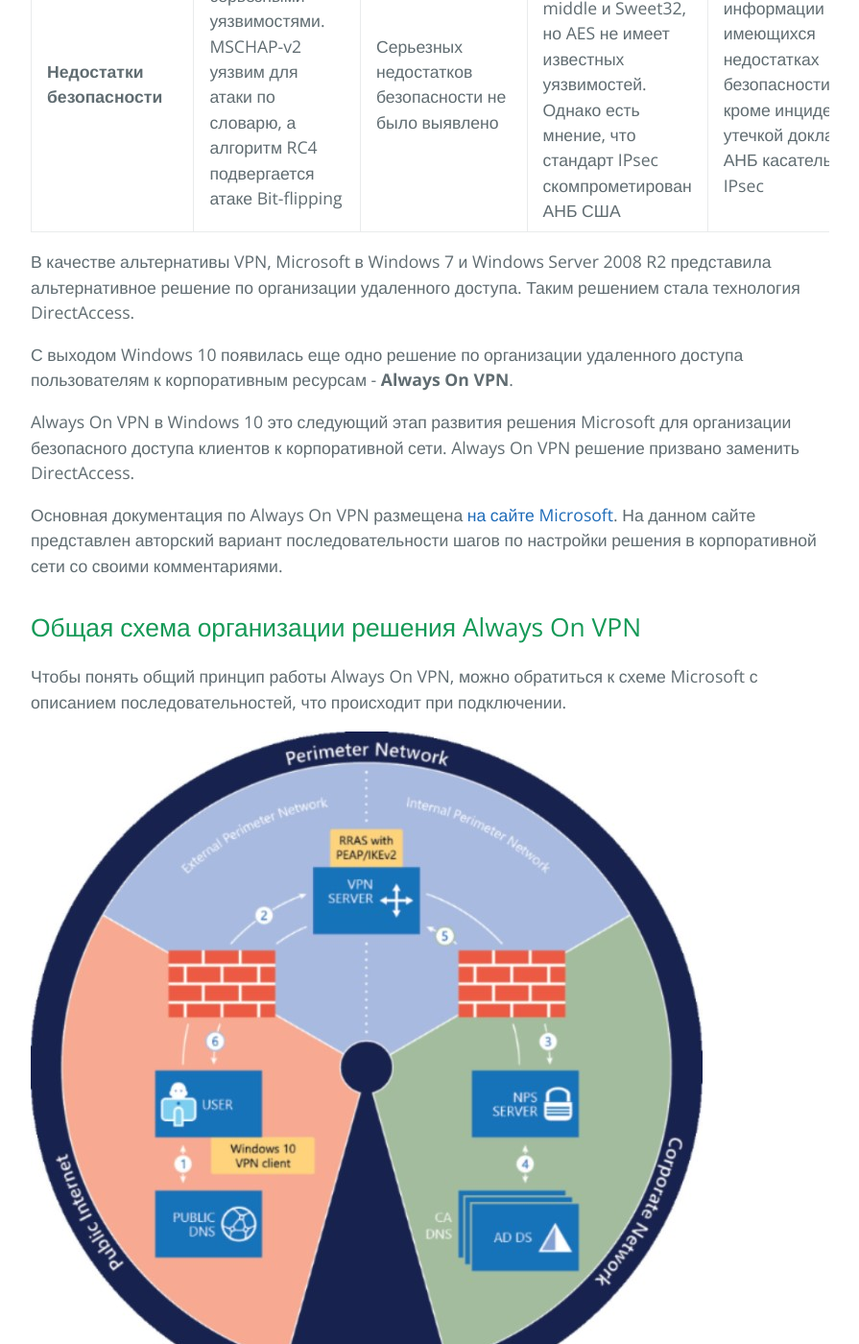
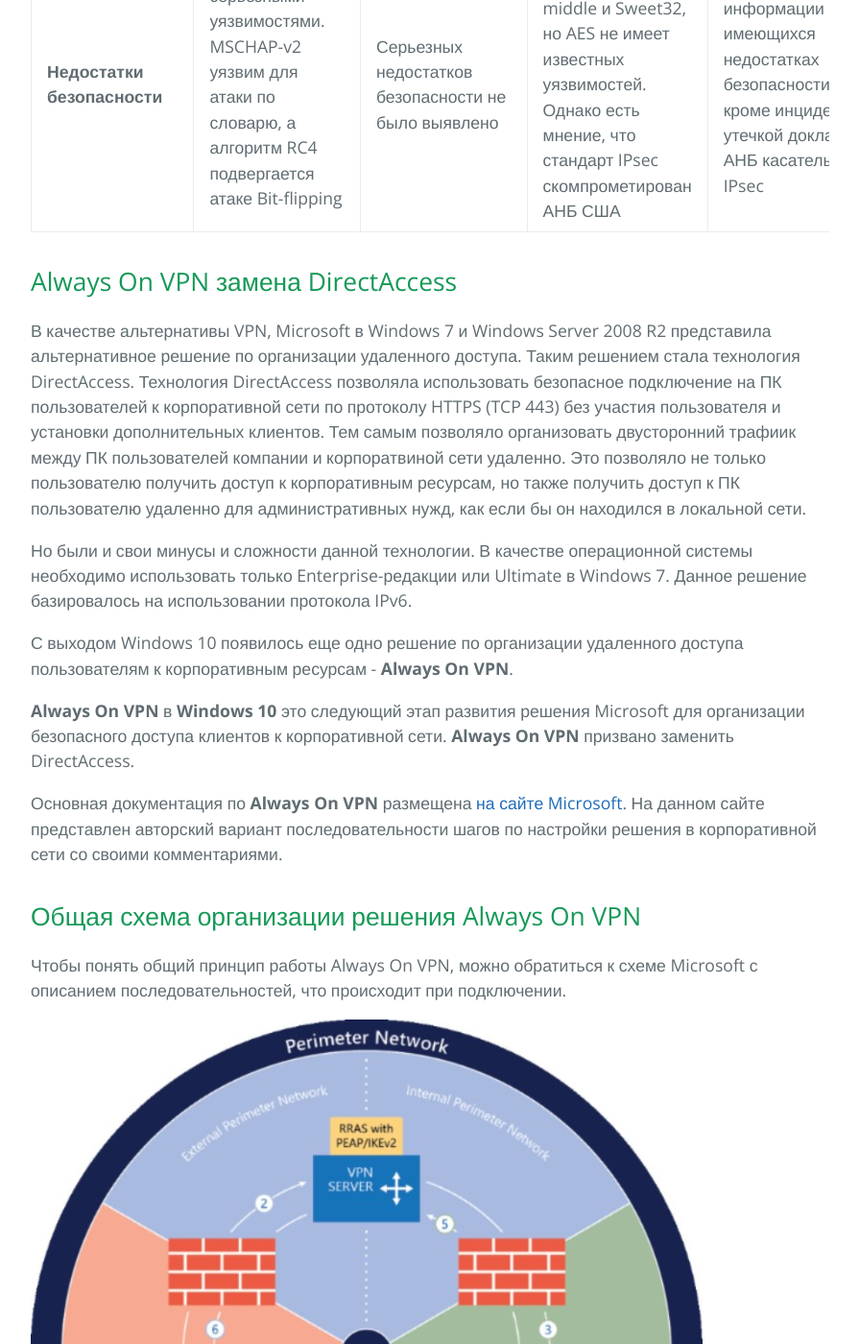
Before and after one commit to dasternd/ms-ware.github.io, a Jekyll site: the page built from windows/server/alwaysonvpn/about.md, in a window 1280 px wide and 1400 px high, scrolled down 2058 px. Shown: the whole window at 96% size, without its empty margins (192-1087 px from the left). Built offline with Jekyll 4.4.1, drawn with Linux system fonts in a browser that asks for light colours; our own code applies the rules of GitHub Pages for plain Markdown files.

Commit message:
EDIT. Always On VPN

```diff
--- a/windows/server/alwaysonvpn/about.md
+++ b/windows/server/alwaysonvpn/about.md
@@ -17,13 +17,18 @@
 | **Порты**	|	TCP-порт 1723	|	TCP-порт 443	|	UDP-порт 500 для первонач. обмена ключами и UDP-порт 1701 для начальной конфигурации L2TP, UDP-порт 5500 для обхода NAT	|	UDP-порт 500 для первоначального обмена ключами, а UDP-порт 4500 — для обхода NAT	|	Любой UDP- или TCP-порт |	Любой UDP-порт	|
 | **Недостатки безопасности**	|	Обладает серьезными уязвимостями. MSCHAP-v2 уязвим для атаки по словарю, а алгоритм RC4 подвергается атаке Bit-flipping	|	Серьезных недостатков безопасности не было выявлено	|	3DES уязвим для Meet-in-the-middle и Sweet32, но AES не имеет известных уязвимостей. Однако есть мнение, что стандарт IPsec скомпрометирован АНБ США	|	Не удалось найти информации об имеющихся недостатках безопасности, кроме инцидента с утечкой докладов АНБ касательно IPsec	|	Серьезных недостатков безопасности не было выявлено	Серьезных недостатков безопасности не было выявлено	|
 
+## Always On VPN замена DirectAccess
+
 В качестве альтернативы VPN, Microsoft в Windows 7 и Windows Server 2008 R2 представила альтернативное решение по организации удаленного доступа. Таким решением стала технология DirectAccess.
+Технология DirectAccess позволяла использовать безопасное подключение на ПК пользователей к корпоративной сети по протоколу HTTPS (TCP 443) без участия пользователя и установки дополнительных клиентов. Тем самым позволяло организовать двусторонний трафиик между ПК пользователей компании и корпоратвиной сети удаленно. Это позволяло не только пользователю получить доступ к корпоративным ресурсам, но также получить доступ к ПК пользователю удаленно для административных нужд, как если бы он находился в локальной сети.
 
-С выходом Windows 10 появилась еще одно решение по организации удаленного доступа пользователям к корпоративным ресурсам - **Always On VPN**.
+Но были и свои минусы и сложности данной технологии. В качестве операционной системы необходимо использовать только Enterprise-редакции или Ultimate в Windows 7. Данное решение базировалось на использовании протокола IPv6.
 
-Always On VPN в Windows 10 это следующий этап развития решения Microsoft для организации безопасного доступа клиентов к корпоративной сети. Always On VPN решение призвано заменить DirectAccess.
+С выходом Windows 10 появилось еще одно решение по организации удаленного доступа пользователям к корпоративным ресурсам - **Always On VPN**.
 
-Основная документация по Always On VPN размещена [на сайте Microsoft](https://docs.microsoft.com/en-us/windows-server/remote/remote-access/vpn/always-on-vpn/). На данном сайте представлен авторский вариант последовательности шагов по настройки решения в корпоративной сети со своими комментариями.
+**Always On VPN** в **Windows 10** это следующий этап развития решения Microsoft для организации безопасного доступа клиентов к корпоративной сети. **Always On VPN** призвано заменить DirectAccess.
+
+Основная документация по **Always On VPN** размещена [на сайте Microsoft](https://docs.microsoft.com/en-us/windows-server/remote/remote-access/vpn/always-on-vpn/). На данном сайте представлен авторский вариант последовательности шагов по настройки решения в корпоративной сети со своими комментариями.
 
 
 ## Общая схема организации решения Always On VPN
```
